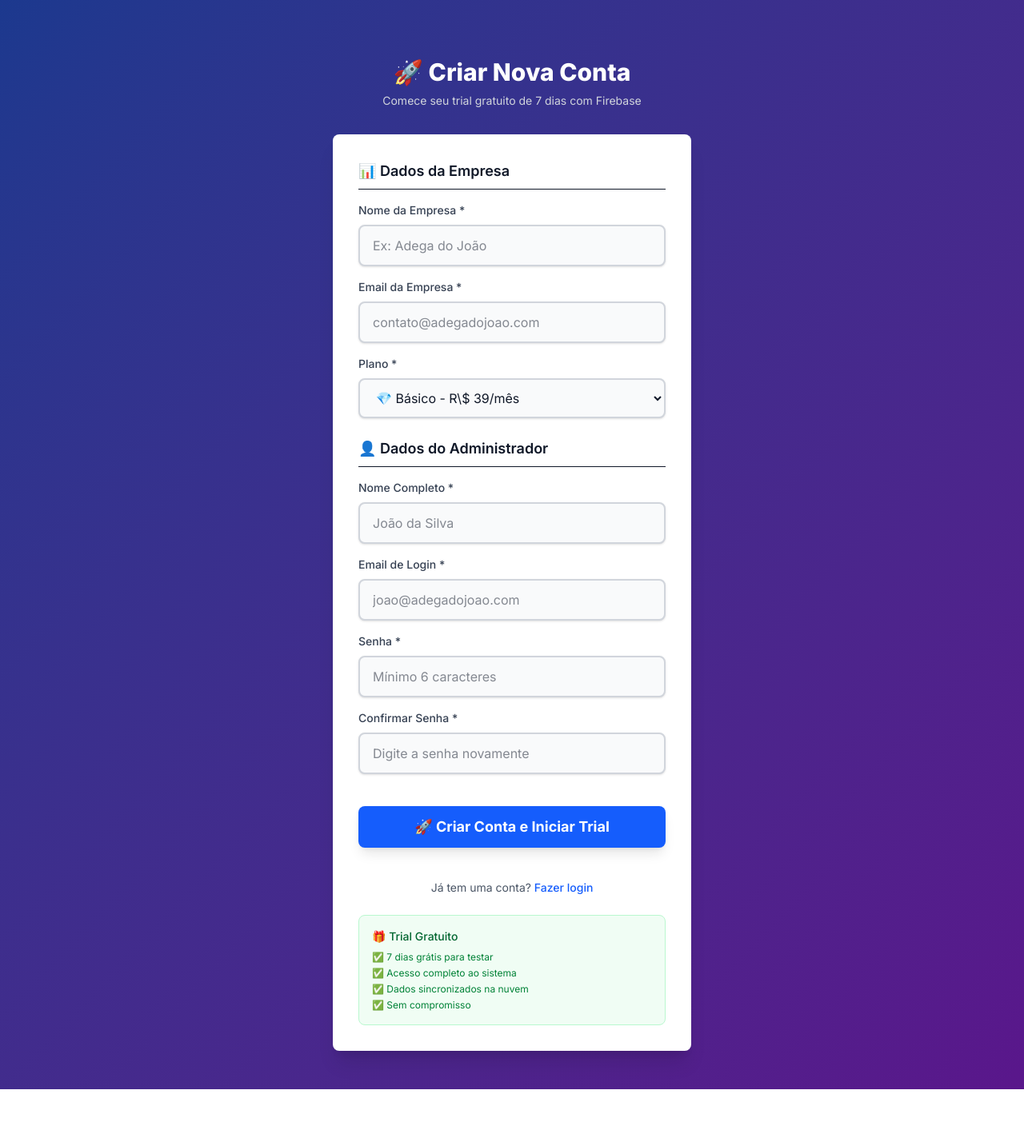
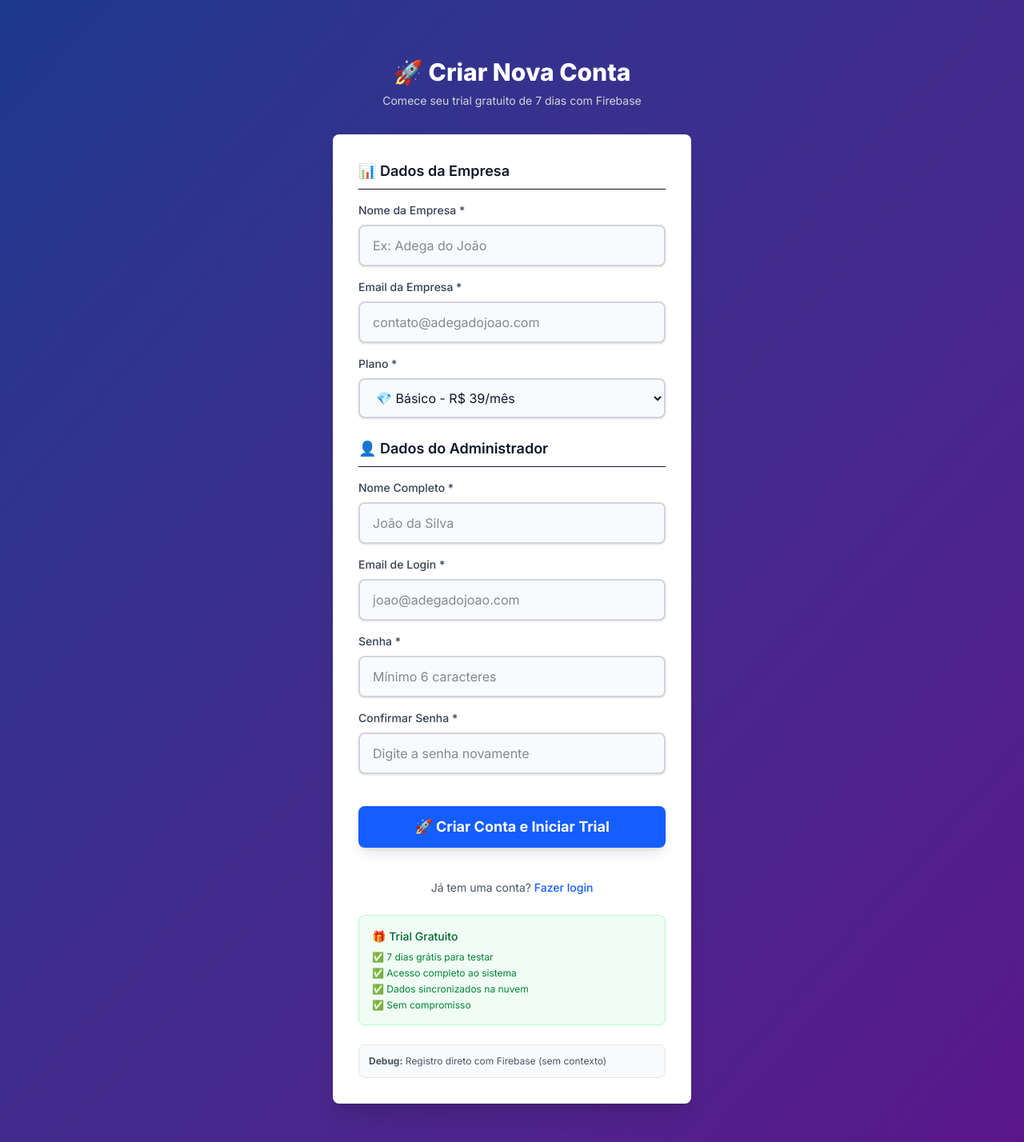
Before and after one commit to rafaelguizi/sistema-estoque-adega, a Next.js app: page /register in a window 1280 px wide. Shown: the whole page at 80% size. Before the commit the page ends 1362 px from the top, so only its background shows below. Built offline with nearby package versions, Linux system fonts and the light colour scheme.

Commit message:
fix: Registro direto com Firebase sem usar contexto

```diff
--- a/src/app/register/page.tsx
+++ b/src/app/register/page.tsx
@@ -1,7 +1,6 @@
 'use client'
 import { useState } from 'react'
 import { useRouter } from 'next/navigation'
-import { useAuth } from '@/contexts/AuthContext'
 import { useToastContext } from '@/components/ToastProvider'
 import LoadingButton from '@/components/LoadingButton'
 
@@ -17,7 +16,6 @@ export default function RegisterPage() {
   })
   const [loading, setLoading] = useState(false)
 
-  const { register } = useAuth()
   const router = useRouter()
   const toast = useToastContext()
 
@@ -57,24 +55,32 @@ export default function RegisterPage() {
     }
 
     try {
+      console.log('🔥 Importando Firebase...')
+
+      // Importar Firebase dinamicamente
+      const { auth, db } = await import('@/lib/firebase')
+      const { createUserWithEmailAndPassword } = await import('firebase/auth')
+      const { doc, setDoc } = await import('firebase/firestore')
+
+      if (!auth) {
+        console.log('❌ Firebase Auth não disponível')
+        throw new Error('Firebase Auth não inicializado')
+      }
+
       console.log('🔥 Tentando criar usuário no Firebase Auth...')
 
       // 1. Criar usuário no Firebase Auth
-      const userCredential = await register(formData.userEmail, formData.password)
+      const userCredential = await createUserWithEmailAndPassword(auth, formData.userEmail, formData.password)
       console.log('✅ Usuário criado no Firebase Auth com sucesso!', userCredential.user.uid)
 
-      // 2. Salvar dados no Firestore
-      console.log('💾 Tentando salvar dados no Firestore...')
-
-      const { db } = await import('@/lib/firebase')
-      const { doc, setDoc } = await import('firebase/firestore')
-
       if (!db) {
-        console.log('❌ Erro: Firebase Firestore não está disponível')
+        console.log('❌ Firebase Firestore não disponível')
         throw new Error('Firebase Firestore não inicializado')
       }
 
-      // 3. Salvar dados adicionais no Firestore
+      console.log('💾 Tentando salvar dados no Firestore...')
+
+      // 2. Salvar dados adicionais no Firestore
       const userData = {
         companyName: formData.companyName,
         companyEmail: formData.companyEmail,
@@ -99,7 +105,11 @@ export default function RegisterPage() {
 
       toast.success('Conta criada com sucesso!', 'Bem-vindo ao StockPro! Trial de 7 dias iniciado.')
       console.log('🎉 Registro concluído! Redirecionando...')
-      router.push('/dashboard')
+
+      // Aguardar um pouco antes de redirecionar
+      setTimeout(() => {
+        router.push('/dashboard')
+      }, 1000)
 
     } catch (error: any) {
       console.error('💥 Erro completo:', error)
@@ -119,12 +129,12 @@ export default function RegisterPage() {
       } else if (error.code === 'auth/invalid-email') {
         errorTitle = 'Email inválido'
         errorMessage = 'Formato de email incorreto'
-      } else if (error.message === 'Firebase não inicializado') {
+      } else if (error.message.includes('Firebase') && error.message.includes('não inicializado')) {
         errorTitle = 'Erro de configuração'
         errorMessage = 'Sistema temporariamente indisponível'
-      } else if (error.message.includes('Firestore')) {
-        errorTitle = 'Erro no banco de dados'
-        errorMessage = 'Problema ao salvar dados. Tente novamente.'
+      } else if (error.message.includes('Network')) {
+        errorTitle = 'Erro de conexão'
+        errorMessage = 'Verifique sua conexão com a internet'
       }
 
       console.log('🚨 Exibindo erro:', errorTitle, '-', errorMessage)
@@ -192,9 +202,9 @@ export default function RegisterPage() {
                 className="block w-full px-4 py-3 text-gray-900 bg-gray-50 border-2 border-gray-300 rounded-lg shadow-sm focus:outline-none focus:ring-2 focus:ring-blue-500 focus:border-blue-500 focus:bg-white transition-all duration-200"
                 disabled={loading}
               >
-                <option value="BASIC">💎 Básico - R\$ 39/mês</option>
-                <option value="PRO">🚀 Profissional - R\$ 59/mês</option>
-                <option value="ENTERPRISE">⭐ Enterprise - R\$ 99/mês</option>
+                <option value="BASIC">💎 Básico - R$ 39/mês</option>
+                <option value="PRO">🚀 Profissional - R$ 59/mês</option>
+                <option value="ENTERPRISE">⭐ Enterprise - R$ 99/mês</option>
               </select>
             </div>
           </div>
@@ -298,6 +308,13 @@ export default function RegisterPage() {
               <li>✅ Sem compromisso</li>
             </ul>
           </div>
+
+          {/* Debug Info */}
+          <div className="bg-gray-50 border border-gray-200 rounded-lg p-3 mt-4">
+            <p className="text-xs text-gray-600">
+              <strong>Debug:</strong> Registro direto com Firebase (sem contexto)
+            </p>
+          </div>
         </form>
       </div>
     </div>
```
